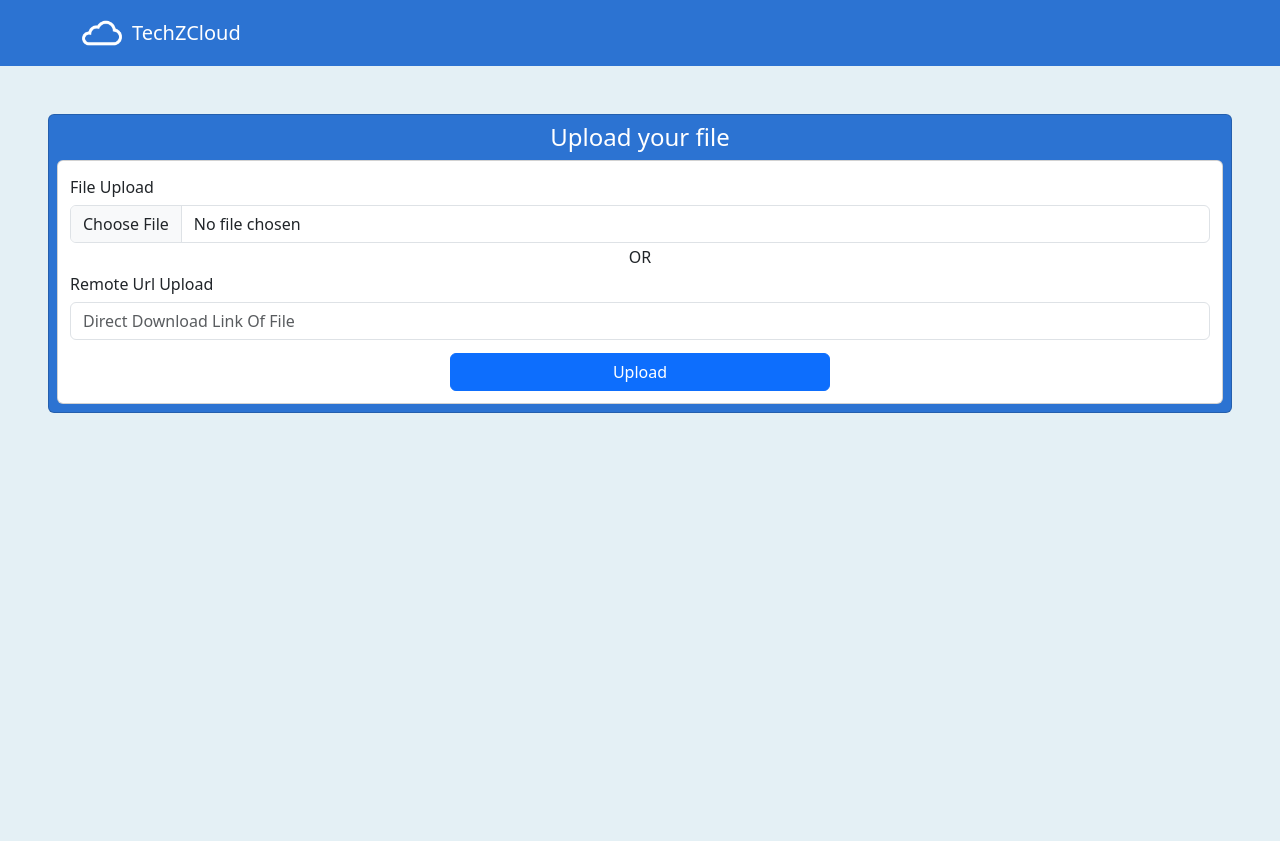
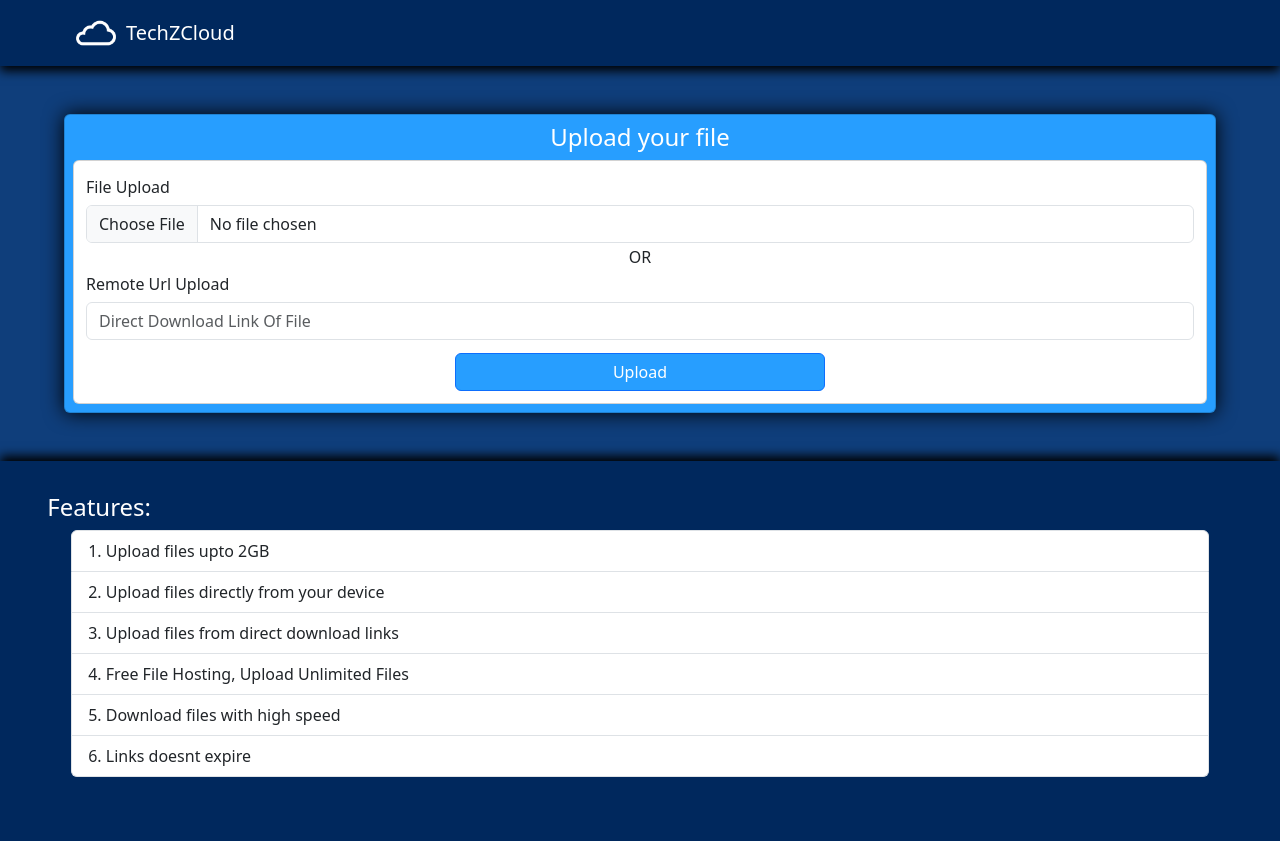
Before and after one commit to TechShreyash/TechZCloud, a Python web app: template templates/index.html in a window 1280 px wide. Before the commit the page ends 413 px from the top, so only its background shows below. Run offline with Jinja, Linux system fonts and the light colour scheme; the template is opened without the code that fills it, so the values that code supplies are empty.

Commit message:
Design changes

```diff
--- a/main.py
+++ b/main.py
@@ -74,7 +74,7 @@ async def upload_file(request):
 
 
 async def home(_):
-    return web.Response(text=render_template("index.html"), content_type="text/html")
+    return web.Response(text=render_template("minindex.html"), content_type="text/html")
 
 async def bot_status(_):
     json = work_loads
@@ -100,7 +100,7 @@ async def file_html(request):
     filename = is_hash_in_db(hash)["filename"]
 
     return web.Response(
-        text=render_template("file.html")
+        text=render_template("minfile.html")
         .replace("FILE_NAME", filename)
         .replace("DOWNLOAD_LINK", download_link),
         content_type="text/html",
--- a/static/index.css
+++ b/static/index.css
@@ -1,3 +1,9 @@
+* {
+  box-sizing: border-box;
+  margin: 0px;
+  padding: 0px;
+}
+
 .progress-bar {
   width: 100%;
   height: 20px;
@@ -7,26 +13,35 @@
 #progressor {
   width: 0%;
   height: 100%;
-  background-color: #00c9a7;
+  background-color: #279eff;
+}
+#navbar {
+  margin-left: 5%;
 }
 
-#udiv-main {
-  background-color: #2c73d2;
+#udiv-main,
+#udiv2-main {
+  background-color: #279eff;
+  width: 100%;
+  max-width: 90%;
+  box-shadow: 0px 0px 20px black;
 }
-#udiv2-main {
-  background-color: #00a388;
+#udiv-main button {
+  background-color: #279eff;
 }
 
 #udiv-inner {
   background-color: white;
+  overflow: auto;
 }
 
 body {
-  background-color: #e4f0f5;
+  background-color: #0f3e7b;
 }
 
 .navbar {
-  background-color: #2c73d2;
+  background-color: #00285d;
+  box-shadow: 0px 5px 10px black;
 }
 
 #udiv-main h4,
@@ -38,3 +53,23 @@ body {
   text-align: left;
   margin: 5px 0px;
 }
+
+#site-info {
+  width: 100%;
+}
+#site-info h4 {
+  color: white;
+}
+#site-info div {
+  max-width: 95%;
+  width: 100%;
+}
+
+#site-info-outer {
+  width: 100%;
+  height: 100%;
+  margin: 0px;
+  padding: 0px;
+  background-color: #00285d;
+  box-shadow: 0px -5px 10px black;
+}
--- /dev/null
+++ b/static/minindex.css
@@ -0,0 +1 @@
+* { box-sizing: border-box; margin: 0px; padding: 0px;}.progress-bar { width: 100%; height: 20px; background-color: #ddd;}#progressor { width: 0%; height: 100%; background-color: #279eff;}#navbar { margin-left: 5%;}#udiv-main,#udiv2-main { background-color: #279eff; width: 100%; max-width: 90%; box-shadow: 0px 0px 20px black;}#udiv-main button { background-color: #279eff;}#udiv-inner { background-color: white; overflow: auto;}body { background-color: #0f3e7b;}.navbar { background-color: #00285d; box-shadow: 0px 5px 10px black;}#udiv-main h4,#udiv2-main h4 { color: white;}.form-group { text-align: left; margin: 5px 0px;}#site-info { width: 100%;}#site-info h4 { color: white;}#site-info div { max-width: 95%; width: 100%;}#site-info-outer { width: 100%; height: 100%; margin: 0px; padding: 0px; background-color: #00285d; box-shadow: 0px -5px 10px black;}
--- a/templates/index.html
+++ b/templates/index.html
@@ -1,21 +1,16 @@
 <!DOCTYPE html>
 <html lang="en">
+
 <head>
   <meta charset="UTF-8" />
   <meta name="viewport" content="width=device-width, initial-scale=1.0" />
   <title>TechZCLoud</title>
 
-    <link
-      href="https://cdn.jsdelivr.net/npm/bootstrap@5.3.1/dist/css/bootstrap.min.css"
-      rel="stylesheet"
-      integrity="sha384-4bw+/aepP/YC94hEpVNVgiZdgIC5+VKNBQNGCHeKRQN+PtmoHDEXuppvnDJzQIu9"
-      crossorigin="anonymous"
-    />
-    <script
-      src="https://cdn.jsdelivr.net/npm/bootstrap@5.3.1/dist/js/bootstrap.bundle.min.js"
+  <link href="https://cdn.jsdelivr.net/npm/bootstrap@5.3.1/dist/css/bootstrap.min.css" rel="stylesheet"
+    integrity="sha384-4bw+/aepP/YC94hEpVNVgiZdgIC5+VKNBQNGCHeKRQN+PtmoHDEXuppvnDJzQIu9" crossorigin="anonymous" />
+  <script src="https://cdn.jsdelivr.net/npm/bootstrap@5.3.1/dist/js/bootstrap.bundle.min.js"
     integrity="sha384-HwwvtgBNo3bZJJLYd8oVXjrBZt8cqVSpeBNS5n7C8IVInixGAoxmnlMuBnhbgrkm"
-      crossorigin="anonymous"
-    ></script>
+    crossorigin="anonymous"></script>
   <link rel="stylesheet" href="../static/index.css" />
 </head>
 
@@ -23,21 +18,17 @@
   <!-- Navbar -->
 
   <nav class="navbar navbar-expand-lg" data-bs-theme="dark">
-        <div class="container container-fluid">
+    <div id="navbar" class="container container-fluid">
       <a class="navbar-brand d-flex align-items-center" href="/">
-            <img src=/static/logo.png alt=Bootstrap width=40 height=40
-          class="d-inline-block align-text-top"><span
-          style="margin-left: 10px"
-            class="navbar-brand mb-0 h1"
-            >TechZCloud</span
-          ></a
-        >
+        <img src=/static/logo.png alt=Bootstrap width=40 height=40 class="d-inline-block align-text-top"><span
+          style="margin-left: 10px" class="navbar-brand mb-0 h1">TechZCloud</span></a>
     </div>
   </nav>
 
+  <div class="d-flex justify-content-center m-0 flex-wrap">
     <!-- Upload div -->
 
-    <div id="udiv-main" class="card m-5 text-center p-2">
+    <div id="udiv-main" class="card mx-3 my-5 text-center p-2">
       <h4>Upload your file</h4>
       <div id="udiv-inner" class="card p-2">
         <div id="form-div">
@@ -49,18 +40,9 @@
             <h6>OR</h6>
             <div class="form-group">
               <h6 for="url-input">Remote Url Upload</h6>
-                <input
-                type="url"
-                class="form-control"
-                id="url-input"
-                placeholder="Direct Download Link Of File"
-                />
+              <input type="url" class="form-control" id="url-input" placeholder="Direct Download Link Of File" />
             </div>
-            <button
-            type="submit"
-            class="btn btn-primary mt-2 col-4"
-            value="Upload"
-            >
+            <button type="submit" class="btn btn-primary mt-2 col-4" value="Upload">
               Upload
             </button>
           </form>
@@ -73,7 +55,7 @@
 
     <!-- Progress div -->
 
-    <div id="udiv2-main" class="card m-5 text-center p-2" style="display: none">
+    <div id="udiv2-main" class="card m-5 text-center p-2" style="display:  none;">
       <h4 id="hstatus">Uploading...</h4>
       <div id="udiv-inner" class="card p-2">
         <table class="table">
@@ -102,7 +84,24 @@
         </div>
       </div>
     </div>
+  </div>
 
+  <div id="site-info-outer" class="py-5 pt-3">
+    <div id="site-info" class="d-flex justify-content-center p-3">
+      <div>
+        <h4>Features:</h4>
+        <ul class="list-group list list-group-numbered mx-4">
+          <li class="list-group-item">Upload files upto 2GB</li>
+          <li class="list-group-item">Upload files directly from your device</li>
+          <li class="list-group-item">Upload files from direct download links</li>
+          <li class="list-group-item">Free File Hosting, Upload Unlimited Files</li>
+          <li class="list-group-item">Download files with high speed</li>
+          <li class="list-group-item">Links doesnt expire</li>
+        </ul>
+      </div>
+    </div>
+  </div>
 </body>
 <script src="../static/index.js"></script>
+
 </html>
--- a/templates/minfile.html
+++ b/templates/minfile.html
@@ -1 +1 @@
-<!DOCTYPE html><html lang="en"><head> <meta charset="UTF-8"> <meta name="viewport" content="width=device-width, initial-scale=1.0"> <title>TechZCLoud</title> <link href="https://cdn.jsdelivr.net/npm/bootstrap@5.3.1/dist/css/bootstrap.min.css" rel="stylesheet" integrity="sha384-4bw+/aepP/YC94hEpVNVgiZdgIC5+VKNBQNGCHeKRQN+PtmoHDEXuppvnDJzQIu9" crossorigin="anonymous"> <script src="https://cdn.jsdelivr.net/npm/bootstrap@5.3.1/dist/js/bootstrap.bundle.min.js" integrity="sha384-HwwvtgBNo3bZJJLYd8oVXjrBZt8cqVSpeBNS5n7C8IVInixGAoxmnlMuBnhbgrkm" crossorigin="anonymous"></script> <link rel="stylesheet" href="../static/home.css"></head><body> <!-- Navbar --> <nav class="navbar navbar-expand-lg " data-bs-theme=dark> <div class="container container-fluid"> <a class="navbar-brand d-flex align-items-center" href="/"> <img src=/static/logo.png alt=Bootstrap width=40 height=40 class="d-inline-block align-text-top"><span style="margin-left: 10px;" class="navbar-brand mb-0 h1">TechZCloud</span></a> </div> </nav> <div id="udiv-main" class="card m-5 text-center p-2"> <h4 id="hstatus">File Uploaded Succesfully</h4> <div id="udiv-inner" class="card p-2 "> <table class="table"> <tbody> <tr> <th scope="row">File Name</th> <td>FILE_NAME</td> </tr> <tr> <th scope="row">Download Link</th> <td><a href="DOWNLOAD_LINK">DOWNLOAD_LINK</a></td> </tr> </tbody> </table> </div> </div></body></html>
+<!DOCTYPE html><html lang="en"><head> <meta charset="UTF-8"> <meta name="viewport" content="width=device-width, initial-scale=1.0"> <title>TechZCLoud</title> <link href="https://cdn.jsdelivr.net/npm/bootstrap@5.3.1/dist/css/bootstrap.min.css" rel="stylesheet" integrity="sha384-4bw+/aepP/YC94hEpVNVgiZdgIC5+VKNBQNGCHeKRQN+PtmoHDEXuppvnDJzQIu9" crossorigin="anonymous"> <script src="https://cdn.jsdelivr.net/npm/bootstrap@5.3.1/dist/js/bootstrap.bundle.min.js" integrity="sha384-HwwvtgBNo3bZJJLYd8oVXjrBZt8cqVSpeBNS5n7C8IVInixGAoxmnlMuBnhbgrkm" crossorigin="anonymous"></script> <link rel="stylesheet" href="../static/minindex.css"></head><body> <!-- Navbar --> <nav class="navbar navbar-expand-lg " data-bs-theme=dark> <div class="container container-fluid"> <a class="navbar-brand d-flex align-items-center" href="/"> <img src=/static/logo.png alt=Bootstrap width=40 height=40 class="d-inline-block align-text-top"><span style="margin-left: 10px;" class="navbar-brand mb-0 h1">TechZCloud</span></a> </div> </nav> <div id="udiv-main" class="card m-5 text-center p-2"> <h4 id="hstatus">File Uploaded Succesfully</h4> <div id="udiv-inner" class="card p-2 "> <table class="table"> <tbody> <tr> <th scope="row">File Name</th> <td>FILE_NAME</td> </tr> <tr> <th scope="row">Download Link</th> <td><a href="DOWNLOAD_LINK">DOWNLOAD_LINK</a></td> </tr> </tbody> </table> </div> </div></body></html>
```
Also changed, not shown: minify.py (+31 -15 lines), static/index.js (+9 -14 lines), templates/minhome.html (deleted, +0 -1 lines), templates/minindex.html (added, +1 -0 lines), static/minindex.js (added). Lines whose indentation alone changed are shown as unchanged.
